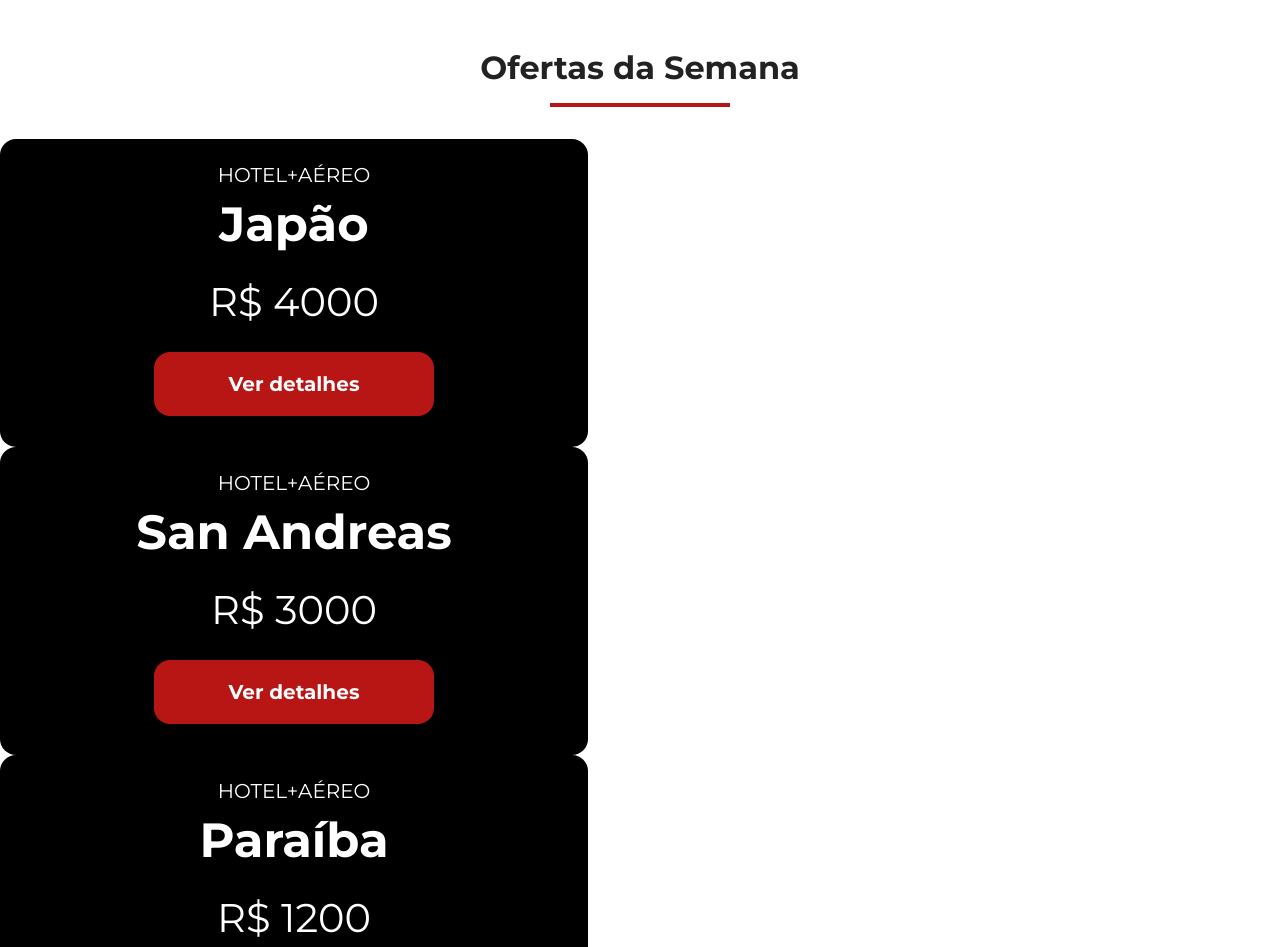
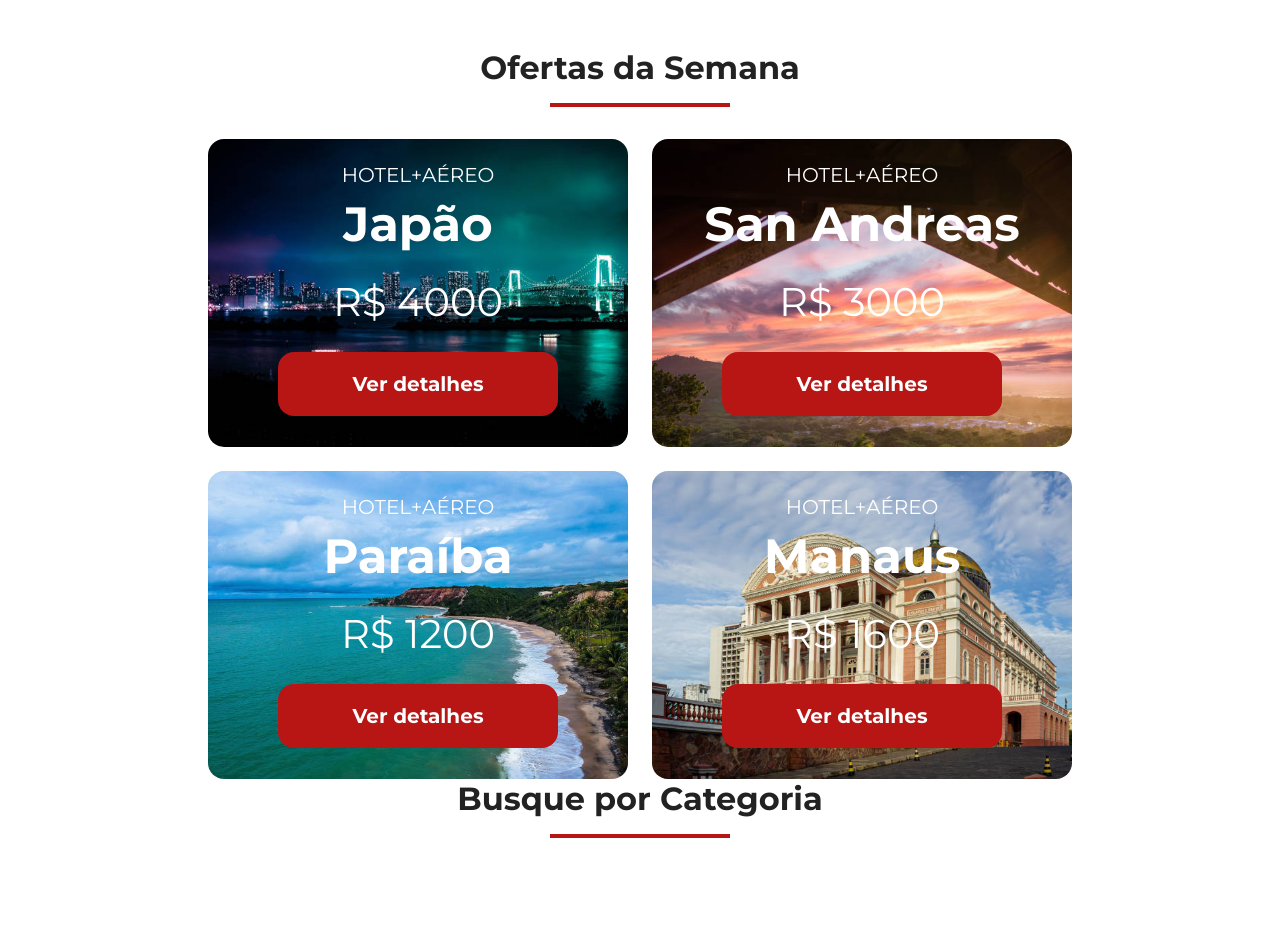
Before and after one commit to AdrielCintra/jornada-viagens, a plain HTML site: page index.html in a window 1280 px wide. Shown: the part 1080-2027 px from the top of the page. After the commit the page ends 1950 px from the top, so only its background shows below. Drawn offline with Linux system fonts and the light colour scheme.

Commit message:
Finaliza a sessao de ofertas

```diff
--- a/CSS/offers.css
+++ b/CSS/offers.css
@@ -1,6 +1,12 @@
+.offers-cards {
+  display: flex;
+  flex-direction: column;
+  align-items: center;
+  gap: 24px;
+}
+
 .card {
   color: var(--text-secondary-color);
-  background-color: black;
   width: 312px;
   height: 288px;
   box-sizing: border-box;
@@ -14,6 +20,7 @@
   position: static;
   padding: 0;
   margin-bottom: 24px;
+  background-color: transparent;
 }
 
 .card header p {
@@ -34,9 +41,38 @@
   display: inline-block;
 }
 
+.card.japao {
+  background: url(../IMG/card-japao.jpg) no-repeat;
+  background-size: cover;
+}
+
+.card.san-andreas {
+  background: url(../IMG/card-san-andreas.jpg) no-repeat;
+  background-size: cover;
+}
+
+.card.paraiba {
+  background: url(../IMG/card-paraiba.jpg) no-repeat;
+  background-size: cover;
+}
+
+.card.manaus {
+  background: url(../IMG/card-manaus.jpg) no-repeat;
+  background-size: cover;
+}
+
+@media screen and (min-width: 768px) {
+  .offers-cards {
+    display: flex;
+    flex-direction: row;
+    flex-wrap: wrap;
+    justify-content: center;
+  }
+}
+
 @media screen and (min-width: 1024px) {
   .card {
-    width: 588px;
+    width: 420px;
     height: 308px;
   }
 
@@ -48,3 +84,16 @@
     font-size: 40px;
   }
 }
+
+@media screen and (min-width: 1440px) {
+  .card {
+    width: 588px;
+  }
+}
+
+@media screen and (min-width: 1920px) {
+  .offers-cards {
+    width: 1250px;
+    margin: 0 auto;
+  }
+}
--- a/index.html
+++ b/index.html
@@ -36,7 +36,7 @@
         <hr>
       </div>
       <div class="offers-cards">
-        <article class="card">
+        <article class="card japao">
           <header>
             <p>HOTEL+AÉREO</p>
             <h3>Japão <br> <span> R$ 4000 </span></h3>
@@ -45,7 +45,7 @@
             <a href="#" class="button">Ver detalhes</a>
           </footer>
         </article>
-        <article class="card">
+        <article class="card san-andreas">
           <header>
             <p>HOTEL+AÉREO</p>
             <h3>San Andreas <br> <span> R$ 3000 </span></h3>
@@ -54,7 +54,7 @@
             <a href="#" class="button">Ver detalhes</a>
           </footer>
         </article>
-        <article class="card">
+        <article class="card paraiba">
           <header>
             <p>HOTEL+AÉREO</p>
             <h3>Paraíba <br> <span> R$ 1200 </span></h3>
@@ -63,7 +63,7 @@
             <a href="#" class="button">Ver detalhes</a>
           </footer>
         </article>
-        <article class="card">
+        <article class="card manaus">
           <header>
             <p>HOTEL+AÉREO</p>
             <h3>Manaus <br> <span> R$ 1600 </span></h3>
```
Also changed, not shown: IMG/card-japao.jpg (added), IMG/card-manaus.jpg (added), IMG/card-paraiba.jpg (added), IMG/card-san-andreas.jpg (added).
